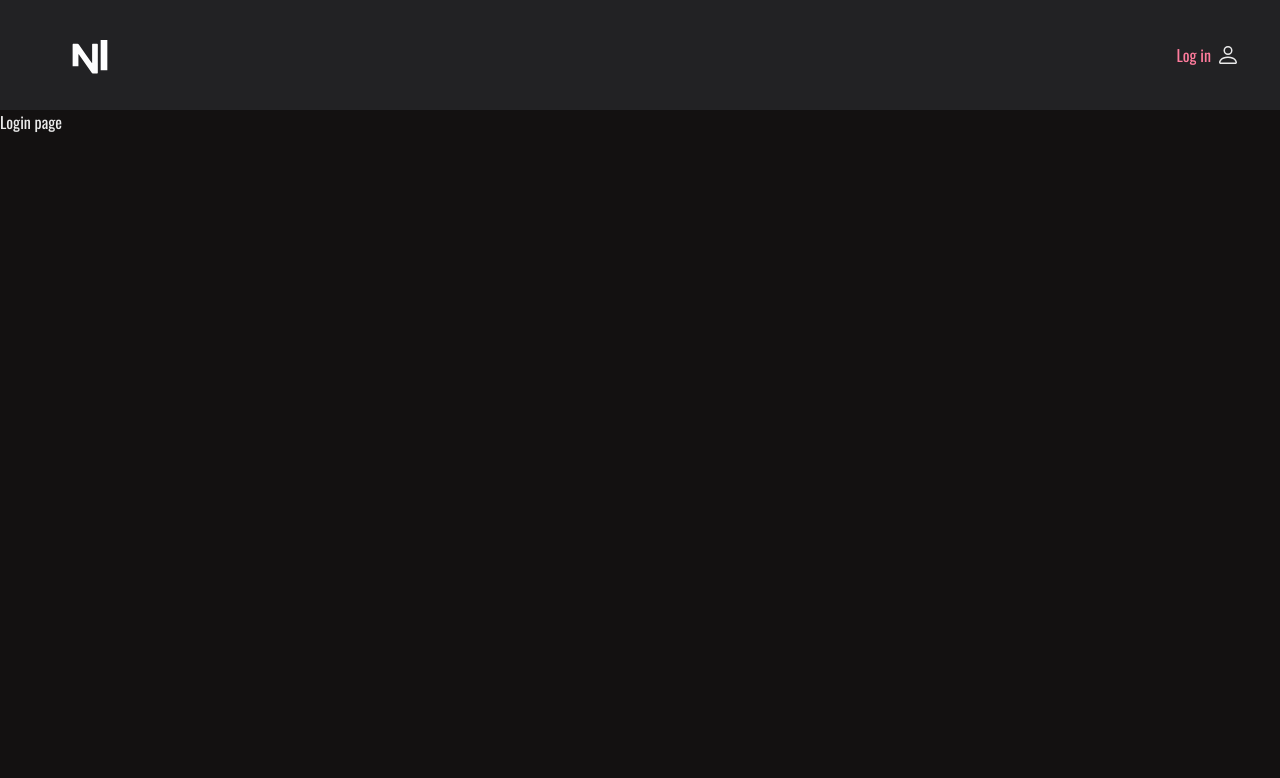
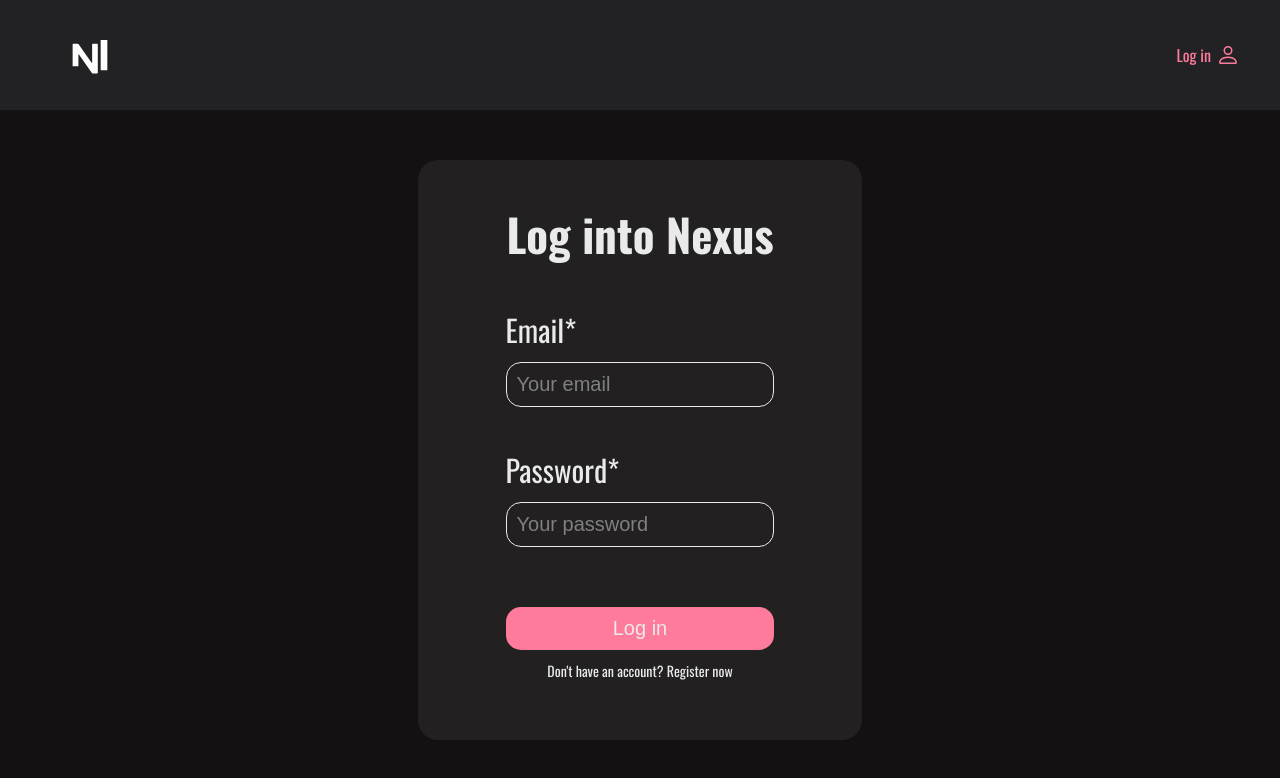
Before and after one commit to erik465/Nexus, a React (Create React App) app: page /login in a window 1280 px wide. Shown: the top 778 px of the page. Built offline with nearby package versions, Linux system fonts and the light colour scheme.

Commit message:
Added Login logic

```diff
--- a/src/components/App.js
+++ b/src/components/App.js
@@ -3,6 +3,7 @@
 import Layout from "./shared/Layout";
 import PrivateRoute from "./auth/PrivateRoute";
 import PublicRoute from "./auth/PublicRoute";
+import Logout from "./auth/Logout";
 
 const WelcomePage = lazy(() => import("../pages/WelcomePage/WelcomePage"));
 const DashboardPage = lazy(() =>
@@ -42,6 +43,7 @@
                 </PublicRoute>
               }
             />
+            <Route path="/logout" element={<Logout />} />
           </Route>
         </Routes>
       </Suspense>
--- /dev/null
+++ b/src/components/auth/Logout.jsx
@@ -0,0 +1,15 @@
+import React, { useEffect } from "react";
+import { useDispatch } from "react-redux";
+import { logout } from "../../redux/operations";
+
+const Logout = () => {
+  const dispatch = useDispatch();
+
+  useEffect(() => {
+    dispatch(logout());
+  }, [dispatch]);
+
+  return <div></div>;
+};
+
+export default Logout;
--- /dev/null
+++ b/src/components/register-login/Form.styled.jsx
@@ -0,0 +1,78 @@
+import styled from "styled-components";
+import { Link } from "react-router-dom";
+
+export const StyledForm = styled.form`
+  display: flex;
+  flex-direction: column;
+  align-items: center;
+  margin: 0 auto;
+  padding: 40px 30px;
+  width: 30%;
+  font-size: 30px;
+  background: #222020;
+  min-height: 500px;
+  border-radius: 20px;
+
+  h2 {
+    margin-top: 0;
+    margin-bottom: 40px;
+  }
+`;
+
+export const StyledLabel = styled.label`
+  display: flex;
+  flex-direction: column;
+  gap: 10px;
+  width: 70%;
+  margin-bottom: 30px;
+`;
+
+export const StyledInput = styled.input`
+  border: 1px solid #eaeaea;
+  outline: none;
+  padding: 10px;
+  font-size: 20px;
+  border-radius: 15px;
+  background-color: transparent;
+  color: #eaeaea;
+
+  &::placeholder {
+    color: grey;
+  }
+`;
+
+export const StyledButton = styled.button`
+  font-size: 20px;
+  background: #ff7b9c;
+  border-radius: 15px;
+  padding: 10px;
+  color: #eaeaea;
+  border: none;
+  width: 70%;
+  margin-bottom: 10px;
+  margin-top: 20px;
+  cursor: pointer;
+  transition: 1s;
+
+  &:hover {
+    background: #eaeaea;
+    color: #ff7b9c;
+  }
+`;
+
+export const StyledLink = styled(Link)`
+  font-size: 14px;
+  color: #eaeaea;
+  text-decoration: none;
+  transition: 0.5s;
+
+  &:hover {
+    color: #ff7b9c;
+  }
+`;
+
+export const ErrorMessage = styled.p`
+  color: red;
+  margin: 0;
+  font-size: 14px;
+`;
--- /dev/null
+++ b/src/components/register-login/LoginForm.jsx
@@ -0,0 +1,94 @@
+import React, { useState } from "react";
+import {
+  StyledForm,
+  StyledLabel,
+  StyledInput,
+  StyledLink,
+  StyledButton,
+  ErrorMessage,
+} from "./Form.styled";
+import { useSelector, useDispatch } from "react-redux";
+import { selectToken } from "../../redux/selectors";
+import { login } from "../../redux/operations";
+
+const LoginForm = () => {
+  const dispatch = useDispatch();
+  const [formData, setFormData] = useState({
+    email: "",
+    password: "",
+  });
+
+  const [error, setErrors] = useState(["", ""]);
+
+  const handleBlur = (e) => {
+    const { name, value } = e.target;
+    const newFormData = { ...formData, [name]: value };
+    setFormData(newFormData);
+    validateField(name, value);
+  };
+
+  const validateField = (fieldName, value) => {
+    switch (fieldName) {
+      case "username":
+        setErrors((prevErrors) => {
+          return { ...prevErrors, 0: value ? "" : "Username is required" };
+        });
+        break;
+      case "password":
+        setErrors((prevErrors) => {
+          return { ...prevErrors, 1: value ? "" : "Password is required" };
+        });
+        break;
+      default:
+        break;
+    }
+  };
+
+  const handleSubmit = async (e) => {
+    e.preventDefault();
+
+    Object.entries(formData).forEach(([fieldName, value]) => {
+      validateField(fieldName, value);
+    });
+
+    const hasErrors = Object.values(error).some((error) => error !== "");
+    if (!hasErrors) {
+      await dispatch(login(formData));
+    }
+  };
+
+  return (
+    <div>
+      <StyledForm onSubmit={handleSubmit}>
+        <h2>Log into Nexus</h2>
+
+        <StyledLabel>
+          Email*
+          <StyledInput
+            type="email"
+            name="email"
+            placeholder="Your email"
+            onBlur={(e) => handleBlur(e)}
+          />
+          <ErrorMessage>{error[0]}</ErrorMessage>
+        </StyledLabel>
+        <StyledLabel>
+          Password*
+          <StyledInput
+            type="password"
+            name="password"
+            placeholder="Your password"
+            onBlur={(e) => handleBlur(e)}
+          />
+          <ErrorMessage>{error[1]}</ErrorMessage>
+        </StyledLabel>
+        <StyledButton>Log in</StyledButton>
+        <StyledLink to="/register">
+          Don't have an account? Register now
+        </StyledLink>
+      </StyledForm>
+    </div>
+  );
+};
+
+export default LoginForm;
--- a/src/components/shared/Header.jsx
+++ b/src/components/shared/Header.jsx
@@ -4,6 +4,7 @@
 import { useSelector } from "react-redux";
 import { selectToken } from "../../redux/selectors";
 import { BsPerson } from "react-icons/bs";
+import { AiOutlineLogout } from "react-icons/ai";
 
 const StyledContainer = styled.header`
   background-color: #222224;
@@ -34,6 +35,10 @@
     color: #ff7b9c;
   }
 
+  &.active > .icon {
+    fill: #ff7b9c;
+  }
+
   &:hover {
     color: #ff7b9c;
   }
@@ -49,19 +54,26 @@
   const token = useSelector(selectToken);
   return (
     <StyledContainer>
-      <img
-        src={`${process.env.PUBLIC_URL}/Logo-no-bg.svg`}
-        alt="Nexus logo"
-      ></img>
+      <StyledLink to="/">
+        <img
+          src={`${process.env.PUBLIC_URL}/Logo-no-bg.svg`}
+          alt="Nexus logo"
+        ></img>
+      </StyledLink>
       {token ? (
         <NavContainer>
           <StyledLink to="/dashboard">Dashboard</StyledLink>
           <StyledLink to="/messages">Messages</StyledLink>
           <StyledLink to="/collaboration">Collaboration</StyledLink>
           <StyledLink to="">Soon</StyledLink>
-          <StyledLink to="">Soon</StyledLink>
 
-          <StyledLink to="/profile">Profile </StyledLink>
+          <StyledLink to="/profile">
+            Profile <BsPerson className="icon" size={24} color="#eaeaea" />
+          </StyledLink>
+          <StyledLink to="/logout">
+            Logout
+            <AiOutlineLogout className="icon" size={24} color="#eaeaea" />
+          </StyledLink>
         </NavContainer>
       ) : (
         <StyledLink to="/login">
--- a/src/pages/LoginPage/LoginPage.jsx
+++ b/src/pages/LoginPage/LoginPage.jsx
@@ -1,7 +1,12 @@
 import React from "react";
+import LoginForm from "../../components/register-login/LoginForm";
 
 const LoginPage = () => {
-  return <div>Login page</div>;
+  return (
+    <div style={{ paddingTop: 50 }}>
+      <LoginForm />
+    </div>
+  );
 };
 
 export default LoginPage;
--- a/src/redux/operations.js
+++ b/src/redux/operations.js
@@ -4,11 +4,11 @@
 axios.defaults.baseURL = "https://nexus-backend-jah5.onrender.com";
 
 export const setAuthToken = (token) => {
-  axios.defaults.headers.common.Authorization = `Bearer ${token}`;
+  axios.defaults.headers.common["Authorization"] = `Bearer ${token}`;
 };
 
 const clearAuthHeader = () => {
-  axios.defaults.headers.common.Authorization = "";
+  axios.defaults.headers.common["Authorization"] = "";
 };
 
 export const register = createAsyncThunk(
@@ -29,8 +29,7 @@
   async (credentials, thunkAPI) => {
     try {
       const res = await axios.post("/auth/login", credentials);
-
-      clearAuthHeader();
+      setAuthToken(res.data.token);
       return res.data;
     } catch (e) {
       return thunkAPI.rejectWithValue(e.message);
@@ -41,8 +40,7 @@
 export const logout = createAsyncThunk("auth/logout", async (_, thunkAPI) => {
   try {
     const res = await axios.post("/auth/logout");
-
-    setAuthToken(res.data.token);
+    clearAuthHeader();
   } catch (e) {
     return thunkAPI.rejectWithValue(e.message);
   }
--- a/src/redux/slices/authSlice.js
+++ b/src/redux/slices/authSlice.js
@@ -8,7 +8,7 @@
 };
 
 const handleFulfilled = (state, action) => {
-  state.token = action.payload.token;
+  state.token = action.payload.data.token;
   state.isLoading = false;
   state.error = null;
 };
```
